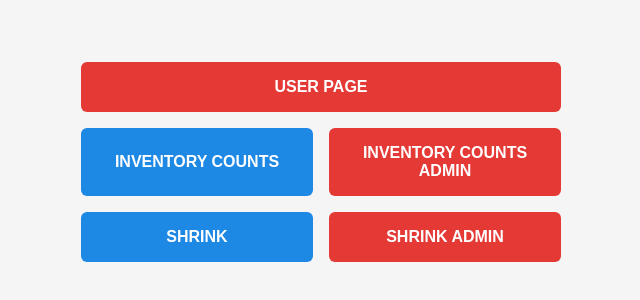
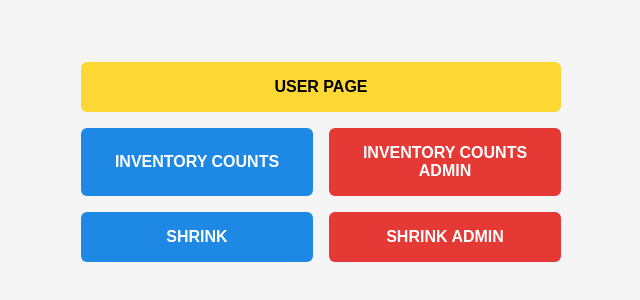
Before and after one commit to KarshBa/HGC_ADMIN_DASH, a plain HTML site: page index.html in a window 1280 px wide. Shown: the part 238-538 px from the top of the page, without its empty margins (319-959 px from the left). Drawn offline with Linux system fonts and the light colour scheme.

Commit message:
Update index.html

```diff
--- a/index.html
+++ b/index.html
@@ -3,7 +3,7 @@
 <head>
   <meta charset="UTF-8">
   <meta name="viewport" content="width=device-width, initial-scale=1.0">
-  <title>Admin Dashboard</title>
+  <title>Responsive Dashboard</title>
   <style>
     /* Reset defaults */
     * {
@@ -54,6 +54,15 @@
       background-color: #d32f2f;
     }
 
+    /* yellow button override for USER PAGE */
+    .dashboard a.yellow {
+      background-color: #fdd835;
+      color: #000;
+    }
+    .dashboard a.yellow:hover {
+      background-color: #fbc02d;
+    }
+
     /* blue button overrides */
     .dashboard a.blue {
       background-color: #1e88e5;
@@ -65,7 +74,7 @@
 </head>
 <body>
   <div class="dashboard">
-    <a href="https://karshba.github.io/HGC_USER_DASH/">USER PAGE</a>
+    <a href="https://karshba.github.io/HGC_USER_DASH/" class="yellow">USER PAGE</a>
     <a href="https://inventory-counts.onrender.com/user.html" class="blue">INVENTORY COUNTS</a>
     <a href="https://inventory-counts.onrender.com/admin.html">INVENTORY COUNTS ADMIN</a>
     <a href="https://inventory-app-bxr3.onrender.com/user.html" class="blue">SHRINK</a>
```
